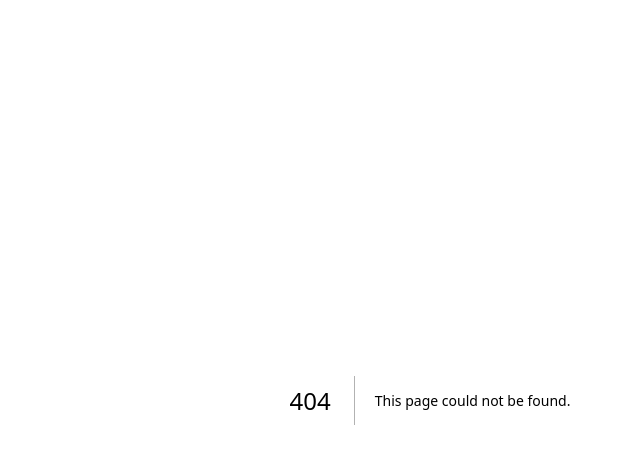
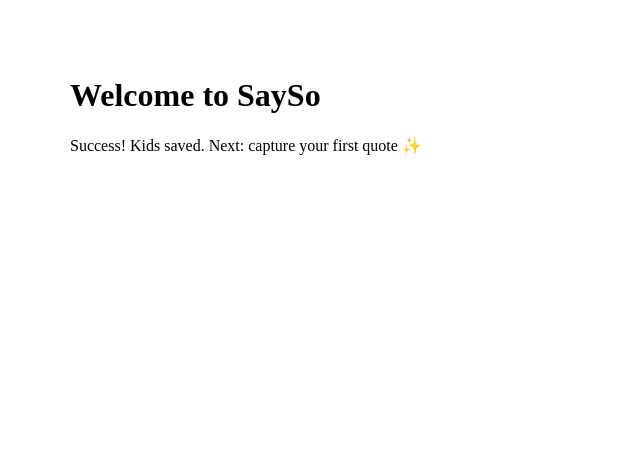
Before and after one commit to rileyeh/sayso-beta, a Next.js app: page /app in a window 1280 px wide. Before the commit this address had no page. Shown: the top 464 px of the page, without its empty margins (210-850 px from the left). Built offline with nearby package versions, Linux system fonts and the light colour scheme.

Commit message:
Create index.tsx

```diff
--- /dev/null
+++ b/pages/app/index.tsx
@@ -0,0 +1,8 @@
+export default function AppHome() {
+  return (
+    <main style={{ maxWidth: 720, margin: "40px auto", padding: 16 }}>
+      <h1>Welcome to SaySo</h1>
+      <p>Success! Kids saved. Next: capture your first quote ✨</p>
+    </main>
+  );
+}
```
